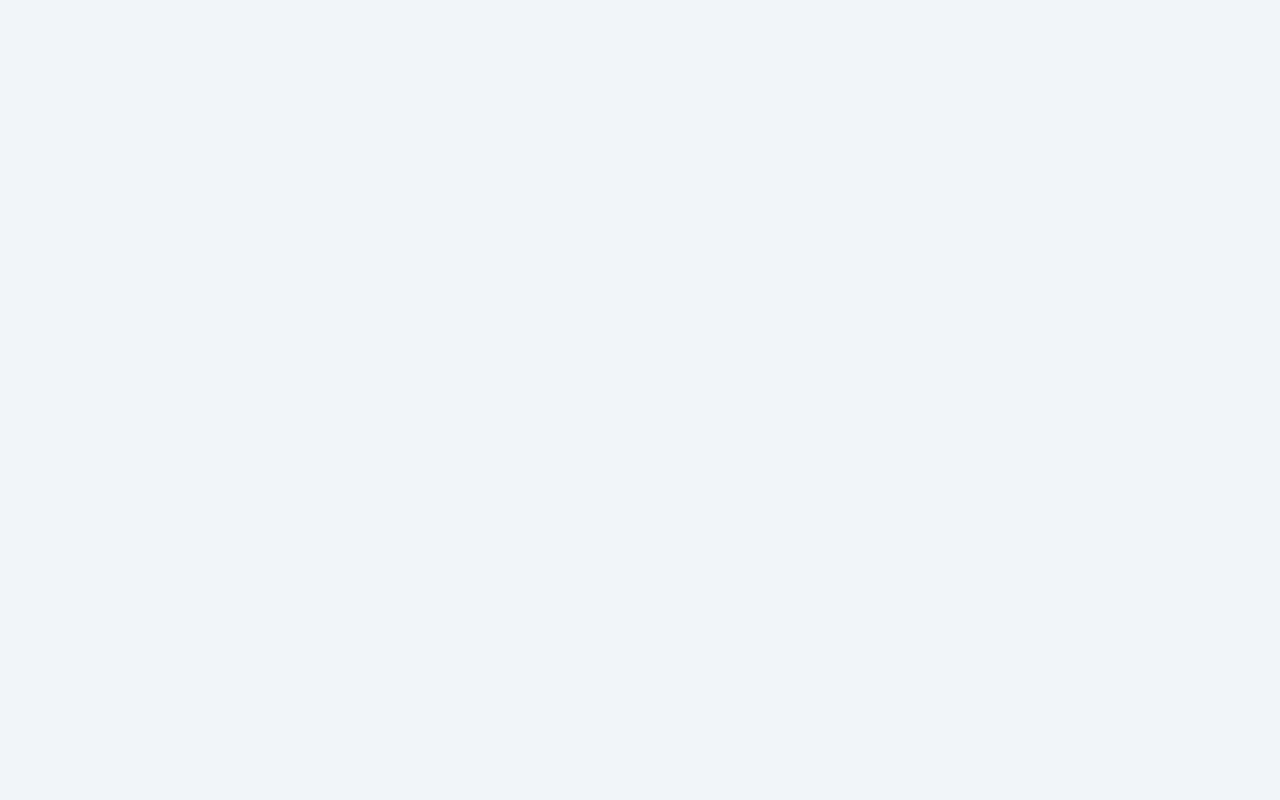
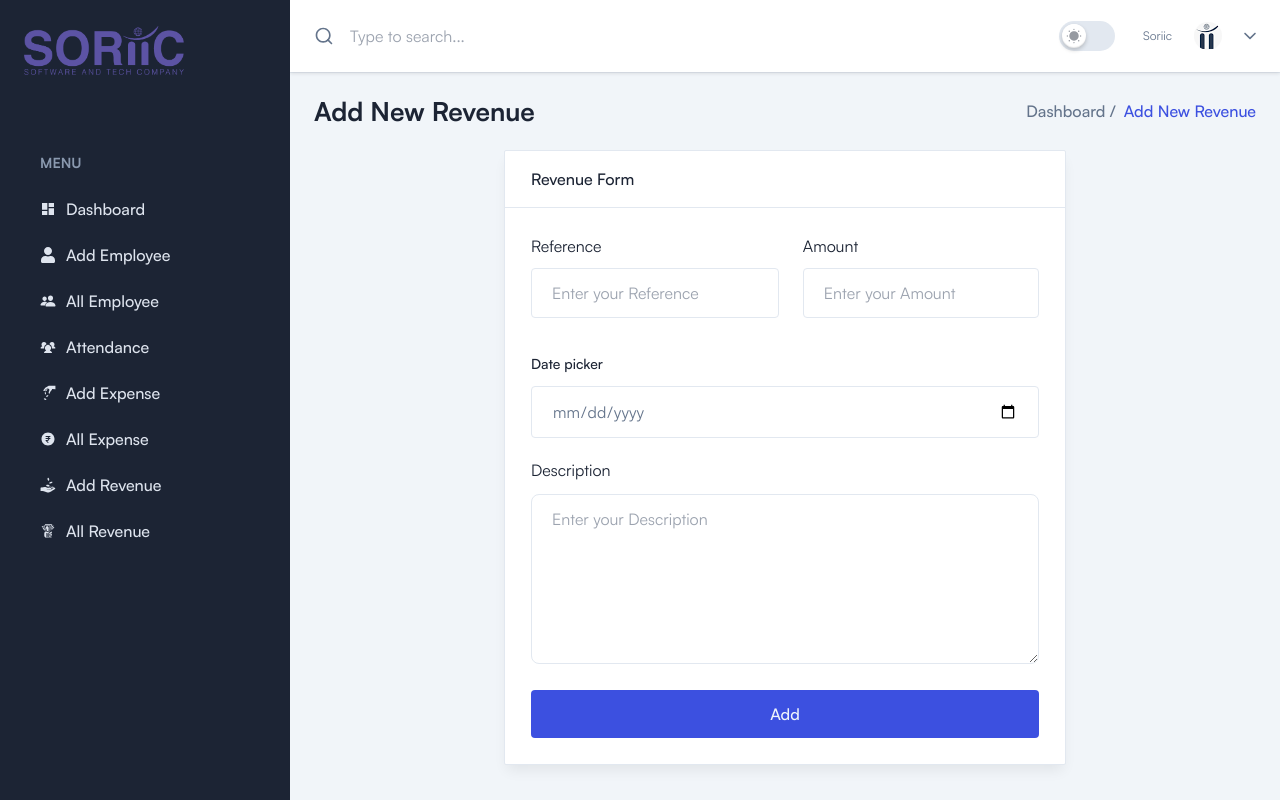
Before and after one commit to usman4222/Office-Management-System-V2, a React (Vite) app: page /addrevenue in a window 1280 px wide. Before the commit this address had no page. Built offline with nearby package versions, Linux system fonts and the light colour scheme; sample sign-in values are in the browser's storage.

Commit message:
Complete Add expense component

```diff
--- a/src/App.jsx
+++ b/src/App.jsx
@@ -15,6 +15,7 @@ import AttendanceSearchTable from './components/EmployeesTable/AttendanceSearchT
 import AddExpenseForm from './components/ExpenseForm/AddExpenseForm';
 import ExpenseTable from './components/ExpenseTable/ExpenseTable';
 import FilterExpense from './components/ExpenseTable/FilterExpense';
+import AddRevenueForm from './components/RevenueForm/AddRevenueForm';
 
 function App() {
   const { isAuthenticated } = useSelector((state) => state.user)
@@ -37,6 +38,7 @@ function App() {
           <Route path='/addexpense' element={<AddExpenseForm />} />
           <Route path='/allexpenses' element={<ExpenseTable />} />
           <Route path='/searchexpense' element={<FilterExpense />} />
+          <Route path='/addrevenue' element={<AddRevenueForm />} />
         </Route>
         <Route element={<Signin />} path="/sign-in" />
       </Routes>
--- /dev/null
+++ b/src/components/RevenueForm/AddRevenueForm.jsx
@@ -0,0 +1,124 @@
+import { useNavigate } from 'react-router-dom';
+import DefaultLayout from '../../layout/DefaultLayout';
+import Breadcrumb from '../Breadcrumbs/Breadcrumb';
+import { useState } from 'react';
+import { useDispatch } from 'react-redux';
+import { useSnackbar } from 'notistack';
+import { addNewRevenue } from '../../actions/revenue'
+
+const AddRevenueForm = () => {
+
+
+    const dispatch = useDispatch();
+    const { enqueueSnackbar } = useSnackbar();
+    const [ref, setRef] = useState('');
+    const [amount, setAmount] = useState('');
+    const [description, setDescription] = useState('');
+    const [date, setDate] = useState('');
+
+    const addRevenueHandler = async (e) => {
+        e.preventDefault();
+
+        try {
+            const revenueData = {
+                ref: ref,
+                amount: amount,
+                description: description,
+                date: date,
+            };
+
+            await dispatch(addNewRevenue(revenueData));
+            enqueueSnackbar('Revenue added Successfully', { variant: 'success' });
+        } catch (error) {
+            console.error(error.message);
+        }
+    };
+
+
+    return (
+        <DefaultLayout>
+            <Breadcrumb pageName="Add New Revenue" />
+
+            <div className=" flex justify-center items-center ">
+                <div className="flex flex-col ">
+                    <div className="rounded-sm border border-stroke bg-white shadow-default dark:border-strokedark dark:bg-boxdark">
+                        <div className="border-b border-stroke py-4 px-6.5 dark:border-strokedark">
+                            <h3 className="font-medium text-black dark:text-white">
+                                Revenue Form
+                            </h3>
+                        </div>
+                        <form
+                            encType='multipart/form-data'
+                            onSubmit={addRevenueHandler}
+                        >
+                            <div className="p-6.5">
+                                <div className="mb-4.5 flex flex-col gap-6 md:flex-row">
+                                    <div className="w-full xl:w-1/2">
+                                        <label className="mb-2.5 block text-black dark:text-white">
+                                            Reference
+                                        </label>
+                                        <input
+                                            type='text'
+                                            placeholder='Enter your Reference'
+                                            required
+                                            value={ref}
+                                            onChange={(e) => setRef(e.target.value)}
+                                            className="w-full rounded border-[1.5px] border-stroke bg-transparent py-3 px-5 text-black outline-none transition focus:border-primary active:border-primary disabled:cursor-default disabled:bg-whiter dark:border-form-strokedark dark:bg-form-input dark:text-white dark:focus:border-primary"
+                                        />
+                                    </div>
+                                    <div className="mb-4.5">
+                                        <label className="mb-2.5 block text-black dark:text-white">
+                                            Amount
+                                        </label>
+                                        <input
+                                            type='text'
+                                            placeholder='Enter your Amount'
+                                            required
+                                            value={amount}
+                                            onChange={(e) => setAmount(e.target.value)}
+                                            className="w-full rounded border-[1.5px] border-stroke bg-transparent py-3 px-5 text-black outline-none transition focus:border-primary active:border-primary disabled:cursor-default disabled:bg-whiter dark:border-form-strokedark dark:bg-form-input dark:text-white dark:focus:border-primary"
+                                        />
+                                    </div>
+                                </div>
+                                <div className='mb-5'>
+                                    <label className="mb-3 block text-sm font-medium text-black dark:text-white">
+                                        Date picker
+                                    </label>
+                                    <div className="relative">
+                                        <input
+                                            type='date'
+                                            placeholder='mm/dd/yyyy'
+                                            required
+                                            value={date}
+                                            onChange={(e) => setDate(e.target.value)}
+                                            className={`relative z-20 w-full appearance-none rounded border hover:cursor-pointer border-stroke bg-transparent py-3 px-5 outline-none transition focus:border-primary active:border-primary dark:border-form-strokedark dark:bg-form-input dark:focus:border-primary `}
+                                        />
+                                    </div>
+                                </div>
+                                <div className='mb-5'>
+                                    <label className="mb-3 block text-black dark:text-white">
+                                        Description
+                                    </label>
+                                    <textarea
+                                        rows={6}
+                                        type='text'
+                                        placeholder='Enter your Description'
+                                        required
+                                        value={description}
+                                        onChange={(e) => setDescription(e.target.value)}
+                                        className="w-full rounded-lg border-[1.5px] border-stroke bg-transparent py-3 px-5 text-black outline-none transition focus:border-primary active:border-primary disabled:cursor-default disabled:bg-whiter dark:border-form-strokedark dark:bg-form-input dark:text-white dark:focus:border-primary"
+                                    ></textarea>
+                                </div>
+                                <button type='submit' className="flex w-full justify-center rounded bg-primary p-3 font-medium text-gray hover:bg-opacity-90">
+                                    Add
+                                </button>
+                            </div>
+                        </form>
+                    </div>
+                </div>
+            </div>
+        </DefaultLayout>
+    );
+};
+
+export default AddRevenueForm;
--- a/src/components/Sidebar/index.jsx
+++ b/src/components/Sidebar/index.jsx
@@ -194,7 +194,7 @@ const Sidebar = ({ sidebarOpen, setSidebarOpen }) => {
               {/* <!-- Menu Item Settings --> */}
               <li>
                 <NavLink
-                  to="/revenue"
+                  to="/addrevenue"
                   className={`group relative flex items-center gap-2.5 rounded-sm py-2 px-4 font-medium text-bodydark1 duration-300 ease-in-out hover:bg-graydark dark:hover:bg-meta-4 ${pathname.includes('settings') &&
                     'bg-graydark dark:bg-meta-4'
                     }`}
```
Also changed, not shown: src/components/ExpenseTable/ExpenseTable.jsx (+0 -12 lines).
